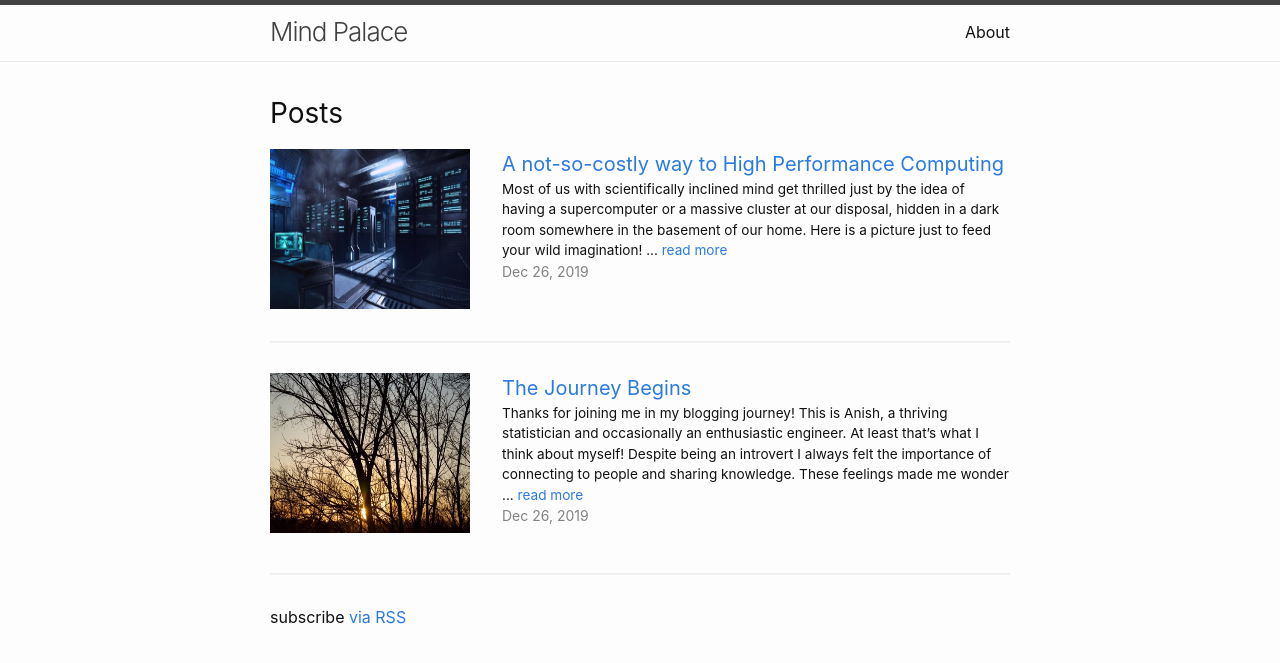
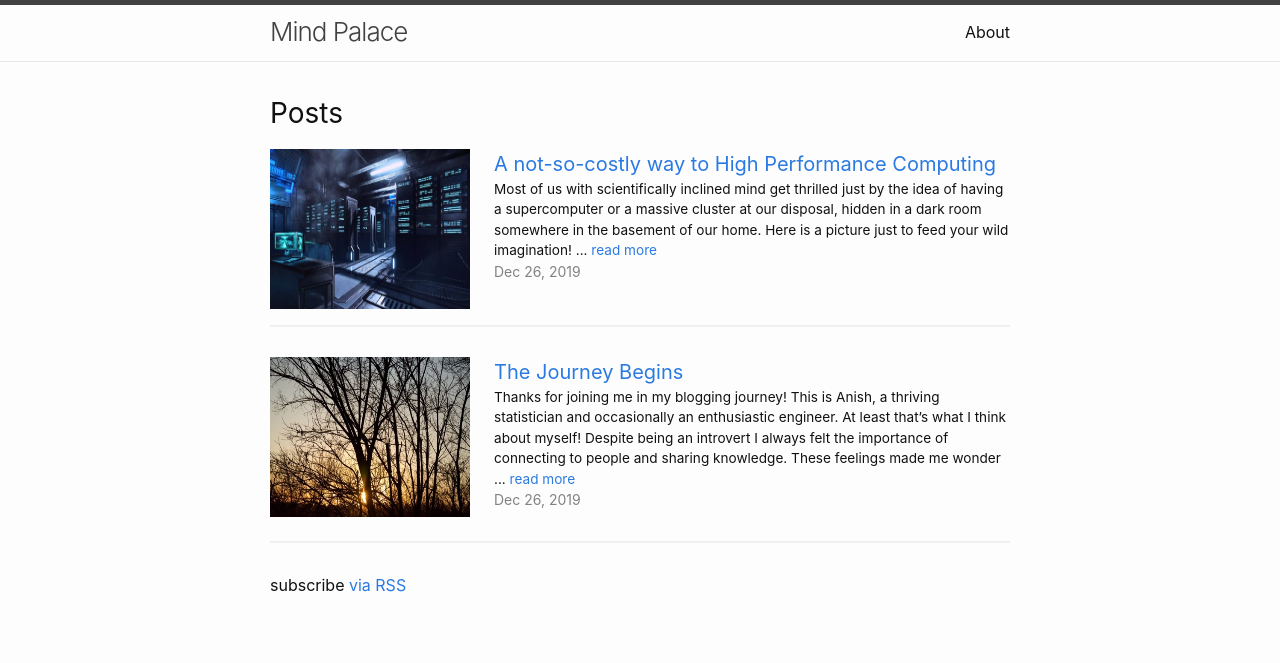
Before and after one commit to primestardust/portfolio, a Jekyll site: the page built from index.markdown, in a window 1280 px wide. Shown: the top 663 px of the page. Built offline with Jekyll 4.4.1, drawn with Linux system fonts in a browser that asks for light colours.

Commit message:
Improved the listing a little more!

```diff
--- a/_layouts/home.html
+++ b/_layouts/home.html
@@ -15,8 +15,8 @@ layout: default
       {%- for post in site.posts -%}
       <li>
         {%- if site.show_excerpts -%}
-          <div style="clear: both; margin-bottom: 2em; overflow: auto;">
-            <div style="float: left; margin-right: 2em;">
+          <div style="clear: both; margin-bottom: 1em; overflow: auto;">
+            <div style="float: left; margin-right: 1.5em;">
               <img src="{{site.baseurl}}/assets/{{post.pic}}" alt="" width="200" height="160">
             </div>
             <div>
@@ -24,9 +24,9 @@ layout: default
                 {{ post.title | escape }}
               </a>
               <p class="post-excerpt">
-              {{ post.excerpt | strip_html | append: "..." }} <a href = "{{site.baseurl}}{{post.url}}">read more</a> <br/>
-              {%- assign date_format = site.minima.date_format | default: "%b %-d, %Y" -%}
-              <span class="post-meta">{{ post.date | date: date_format }}</span>
+                {{ post.excerpt | strip_html | append: "..." }} <a href = "{{site.baseurl}}{{post.url}}">read more</a> <br/>
+                {%- assign date_format = site.minima.date_format | default: "%b %-d, %Y" -%}
+                <span class="post-meta">{{ post.date | date: date_format }}</span>
               </p>
             </div>
           </div>
```
